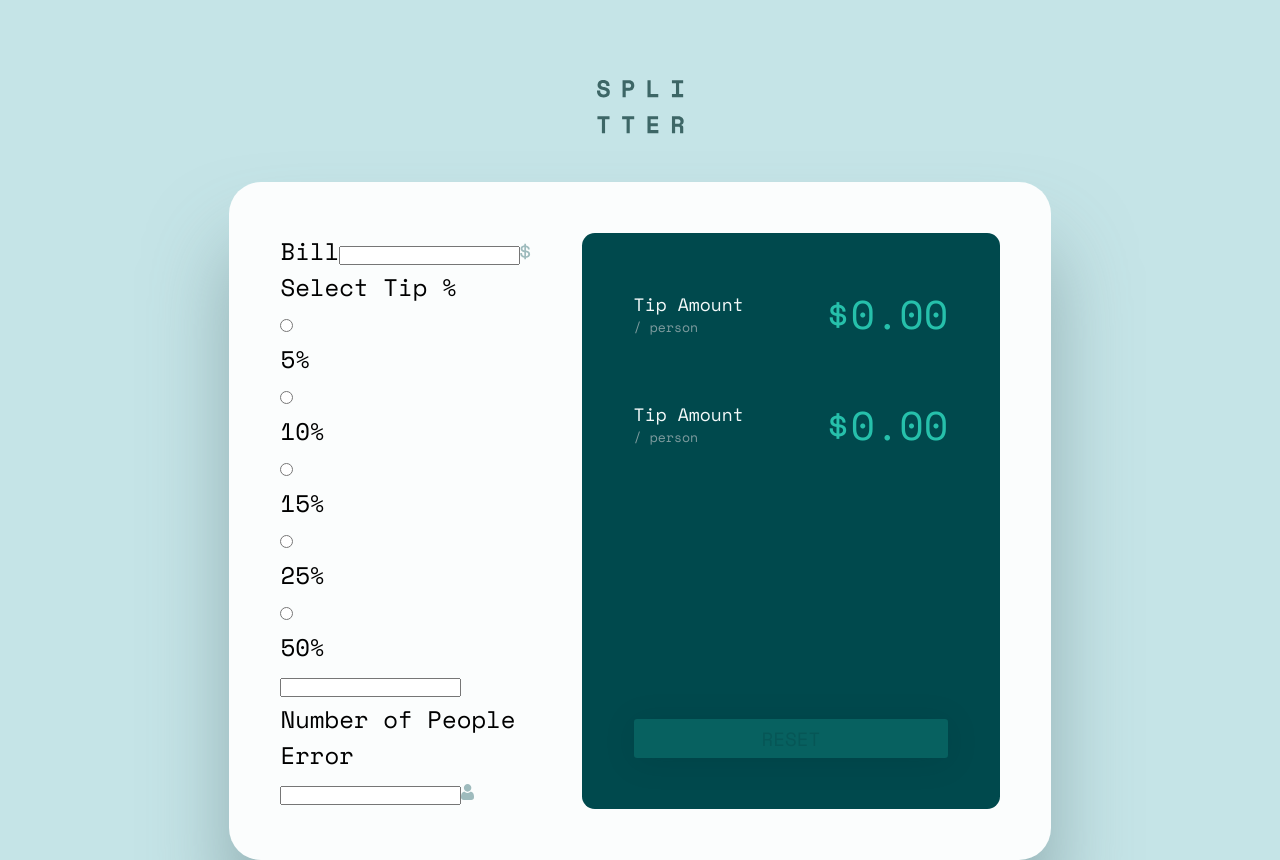
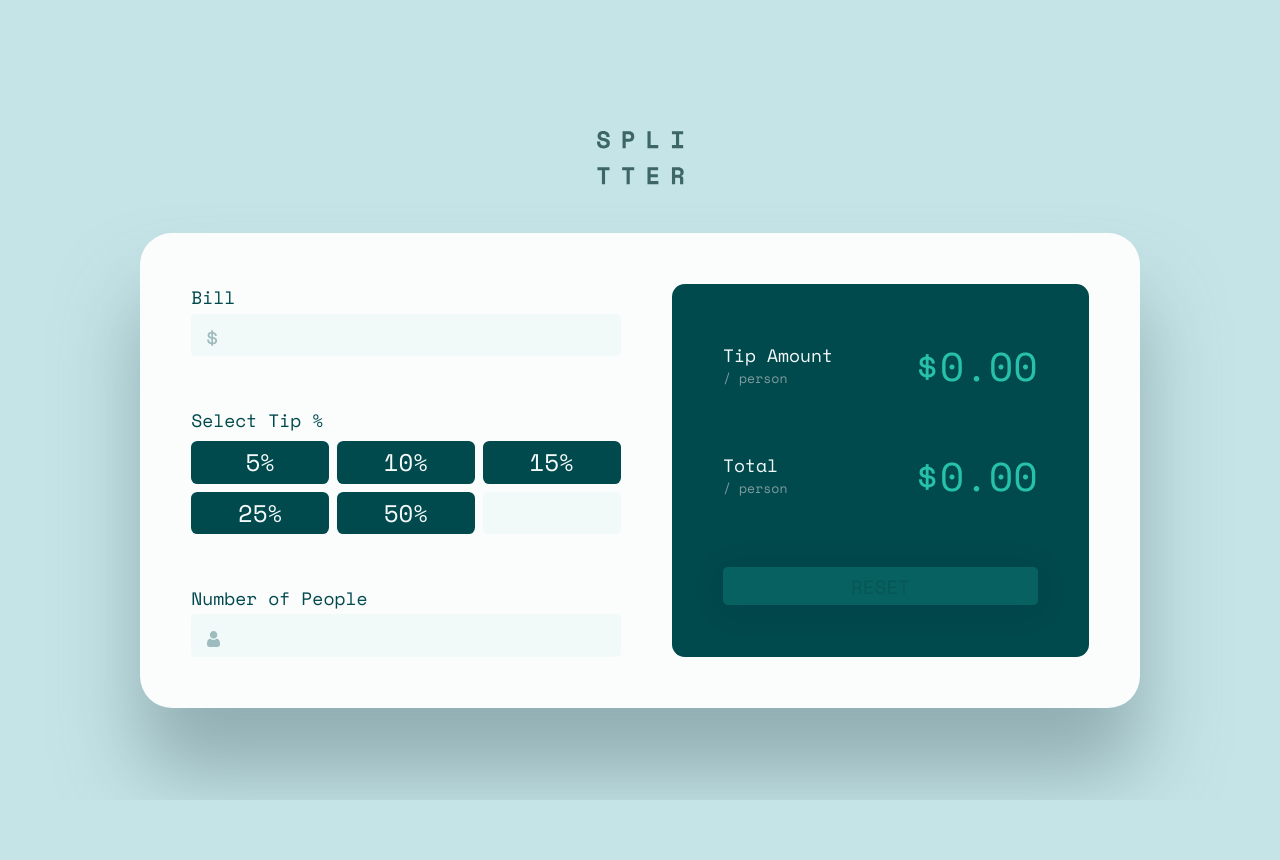
Before and after one commit to Portia-Nelly-Mashaba/Code-Tribe, a React (Create React App) app: page / in a window 1280 px wide. After the commit the page ends 800 px from the top, so only its background shows below. Built offline with nearby package versions, Linux system fonts and the light colour scheme.

Commit message:
added uI and started with backend

```diff
--- a/src/App.css
+++ b/src/App.css
@@ -1,5 +1,6 @@
 :root {
   --brand: 172 67% 45%;
+  --error: 12 67% 55%;
   --dark: 183 100% 5%;
   --text: 183 100% 15%;
   --neutral1: 186 14% 43%;
@@ -8,7 +9,16 @@
   --neutral4: 189 41% 97%;
   --White: 179 41% 99%;
 
+
   --padding: clamp(2rem, 4vw, 3.5rem);
+  --rounded-sm: .3rem;
+  --rounded-md: .4rem;
+}
+
+input::-webkit-outer-spin-button,
+input::-webkit-inner-spin-button {
+  -webkit-appearance: none;
+  margin: 0;
 }
 
 .wrapper {
@@ -16,6 +26,8 @@
   display: grid;
   gap: 3rem;
   place-items: center;
+  max-width: 1000px;
+  margin-inline: auto;
 }
 
 .container{
@@ -29,8 +41,106 @@
 }
 
 .form{
+ display: grid;
+ gap:var(--padding);
+}
 
+.label-group{
+  display: grid;
+  gap: .2rem;
+  position: relative;
+  /* text-align: left; */
 }
+
+.label{
+  color: hsl(var(--text));
+  font-size: .75em;
+}
+
+[type="number"]{
+  width: 100%;
+  font: inherit;
+  text-align: right;
+  -moz-appearance: textfield;
+  background-color: hsl(var(--neutral3) / .2);
+  border: none;
+  padding: .2rem .5rem;
+  border-radius: var(--rounded-sm);
+  box-shadow: 0 0 0 -.2rem hsl(var(--text)), 0 0 0 -.2rem hsl(var(--neutral1));
+  transition: box-shadow 400ms cubic-bezier(0.075, 0.82, 0.165, 1);
+}
+
+[type="number"]{
+  outline: none;
+}
+
+[type="number"]:focus{
+  outline: none;
+  box-shadow: 0 0 0 .2rem hsl(var(--brand)), 0 0 0 .2rem hsl(var(--neutral1));
+}
+
+.label-wrapper{
+  position: relative;
+  display: flex;
+  justify-content: space-between;
+  align-items: center;
+}
+
+.error{
+  color: hsl(var(--error));
+  font-size: 1rem;
+}
+
+.tip-section{
+  display: grid;
+  justify-items: start;
+  gap: .5rem;
+}
+
+.tip-amount-warpper{
+  display: grid;
+  grid-template-columns: repeat(3, 1fr);
+  gap: .5rem;
+}
+
+.tip-amount{
+  position: relative;
+  display: grid;
+}
+
+.tip-input {
+opacity: 0;
+position: absolute;
+inset: 0;
+cursor: pointer;
+}
+
+.tip-input:hover+.tip-btn{
+  background-color: hsl(var(--brand) / .6);
+  color: hsl(var(--text));;
+}
+
+.tip-input:checked+.tip-btn{
+  background-color: hsl(var(--brand));
+}
+
+ .tip-btn{
+  background-color: hsl(var(--text));
+  color: hsl(var(--neutral4));
+  text-align: center;
+  border-radius: var(--rounded-md);
+  padding: .2rem;
+ }
+
+.icon{
+  position: absolute;
+  top: 75%;
+  left: 1rem;
+  transform: translateY(-50%);
+  pointer-events: none;
+}
+
+/* Display section */
  .display{
   background-color: hsl(var(--text));
   border-radius: .8rem;
@@ -77,7 +187,7 @@
   font: inherit;
   background-color: hsl(var(--brand));
   border: none;
-  border-radius: .2rem;
+  border-radius: var(--rounded-sm);
   padding: .3rem 8rem;
   text-transform: uppercase;
   font-size: 1.2rem;
--- a/src/App.js
+++ b/src/App.js
@@ -1,15 +1,36 @@
-import React, { useState} from 'react';
+import React, { useState, useEffect} from 'react';
 import './App.css';
 import Logo from './logo.svg';
 import Display from './Display';
 import Form from './Form';
 
 function App() {
+  const [bill, setBill] = useState('');
+  const [tip, setTip] = useState('');
+  const [people, setPeople] = useState ('');
+  const [calculatedTip, setCalculatedTip] = useState (0);
+  const [totalPerPerson, setTotalPerPerson] = useState (0);
+
+  useEffect(() => {
+    console.table({bill, tip, people})
+    if(bill>0 && tip>0 && people>0){
+      calculatedTip(bill * (tip /100));
+      setTotalPerPerson (bi)
+    }
+  }, [bill, tip, people])
+
   return (
     <div className="wrapper">
       <img src={Logo} alt='Splitter Logo' />
       <div className='container'>
-        <Form />
+        <Form
+          bill={bill}
+          setBill={setBill}
+          tip={tip}
+          setTip={setTip}
+          people={people}
+          setPeople={setPeople}
+          />
         <Display/>
       </div>
     </div>
--- a/src/Display.js
+++ b/src/Display.js
@@ -14,7 +14,7 @@
 
             <div className='display-row'>
                 <div className='display-label'>
-                    <p className='header'>Tip Amount</p>
+                    <p className='header'>Total</p>
                     <p className='unit'>/ person</p>
                 </div>
                     <p className='display-amount'>$0.00</p>
--- a/src/Form.js
+++ b/src/Form.js
@@ -1,58 +1,69 @@
 import React from 'react'
+// import React, { useState} from 'react';
 import Dollar from './icon-dollar.svg'
 import Person from './icon-person.svg'
 
 
-function Form() {
+function Form({bill, setBill, tip, setTip, people, setPeople}) {
+    const handleSelectedTip = (e) => {
+        setTip(e.target.value);
+    }
     return (
         <div className='form'>
             <div className='label-group'>
-                <label className='label' htmlFor='bill'>Bill</label>
-                <input type='number' id='bill' />
-                <img src={Dollar} arial-hidden='true' className='icon' />
+                <div className='label-wrapper'>
+                    <label className='label' htmlFor='bill'>Bill</label>
+                    <p className='error'></p>
+                </div>
+                <div className='number-wrapper'>
+                    <input type='number' id='bill' onInput={(e) => setBill(+e.target.value)} />
+                    <img src={Dollar} aria-hidden='true' className='icon' />
+                </div>
             </div>
 
             <div className='tip-section'>
                 <p className='label'>Select Tip %</p>
                 <div className='tip-amount-warpper'>
                     <div className='tip-amount'>
-                        <input type='radio' name='tip' value= "0.05" />
-                        <div className='tip-btn'>5%</div>
+                        <input type='radio' className='tip-input'  name='tip' value= "5" onInput={handleSelectedTip} />
+                        <label className='tip-btn' htmlFor='input1'>5%</label>
                     </div>
 
                     <div className='tip-amount'>
-                        <input type='radio' name='tip' value= "0.1" />
-                        <div className='tip-btn'>10%</div>
+                        <input type='radio' className='tip-input'  name='tip' value= "10" onInput={handleSelectedTip} />
+                        <label className='tip-btn' htmlFor='input2'>10%</label>
                     </div>
 
                     <div className='tip-amount'>
-                        <input type='radio' name='tip' value= "0.15" />
-                        <div className='tip-btn'>15%</div>
+                        <input type='radio' className='tip-input' name='tip' value= "15" onInput={handleSelectedTip} />
+                        <label className='tip-btn' htmlFor='input3'>15%</label>
                     </div>
 
                     <div className='tip-amount'>
-                        <input type='radio' name='tip' value= "0.25" />
-                        <div className='tip-btn'>25%</div>
+                        <input type='radio' className='tip-input'  name='tip' value= "25" onInput={handleSelectedTip} />
+                        <label className='tip-btn' htmlFor='input4'>25%</label>
                     </div>
 
                     <div className='tip-amount'>
-                        <input type='radio' name='tip' value= "0.5" />
-                        <div className='tip-btn'>50%</div>
+                        <input type='radio' className='tip-input'  name='tip' value= "50" onInput={handleSelectedTip} />
+                        <label className='tip-btn' htmlFor='input5'>50%</label>
                     </div>
 
-                    <input type='number' className='tip-customer' />
+                    <input type='number' name='tip' className='tip-customer' onInput={handleSelectedTip} />
                 </div>
             </div>
 
 
             <div className='label-group'>
                 <div className='label-wrapper'>
-                <label htmlFor='people'>Number of People</label>
-                    <p>Error</p>
+                <label className='label' htmlFor='people'>Number of People</label>
+                    <p className='error'></p>
                 </div>
 
-                    <input type='number' id='people' />
+                <div className='number-wrapper'>
+                    <input type='number' id='people' onInput={(e) => setPeople(+e.target.value)} />
                     <img src={Person} arial-hidden='true' className='icon' />
+                </div>
             </div>
 
         </div>
--- a/src/index.css
+++ b/src/index.css
@@ -17,10 +17,13 @@
   --neutral4: 189 41% 97%;
   --White: 179 41% 99%;
 
+  --spacer: clamp(4rem, 7vw, 6.5rem);
+
 }
 
 body{
   font-family: 'Space Mono', monospace;
   font-size: 1.5rem;
+  padding-block: var(--padding);
   background-color: hsl(var(--neutral3));
 }
```
